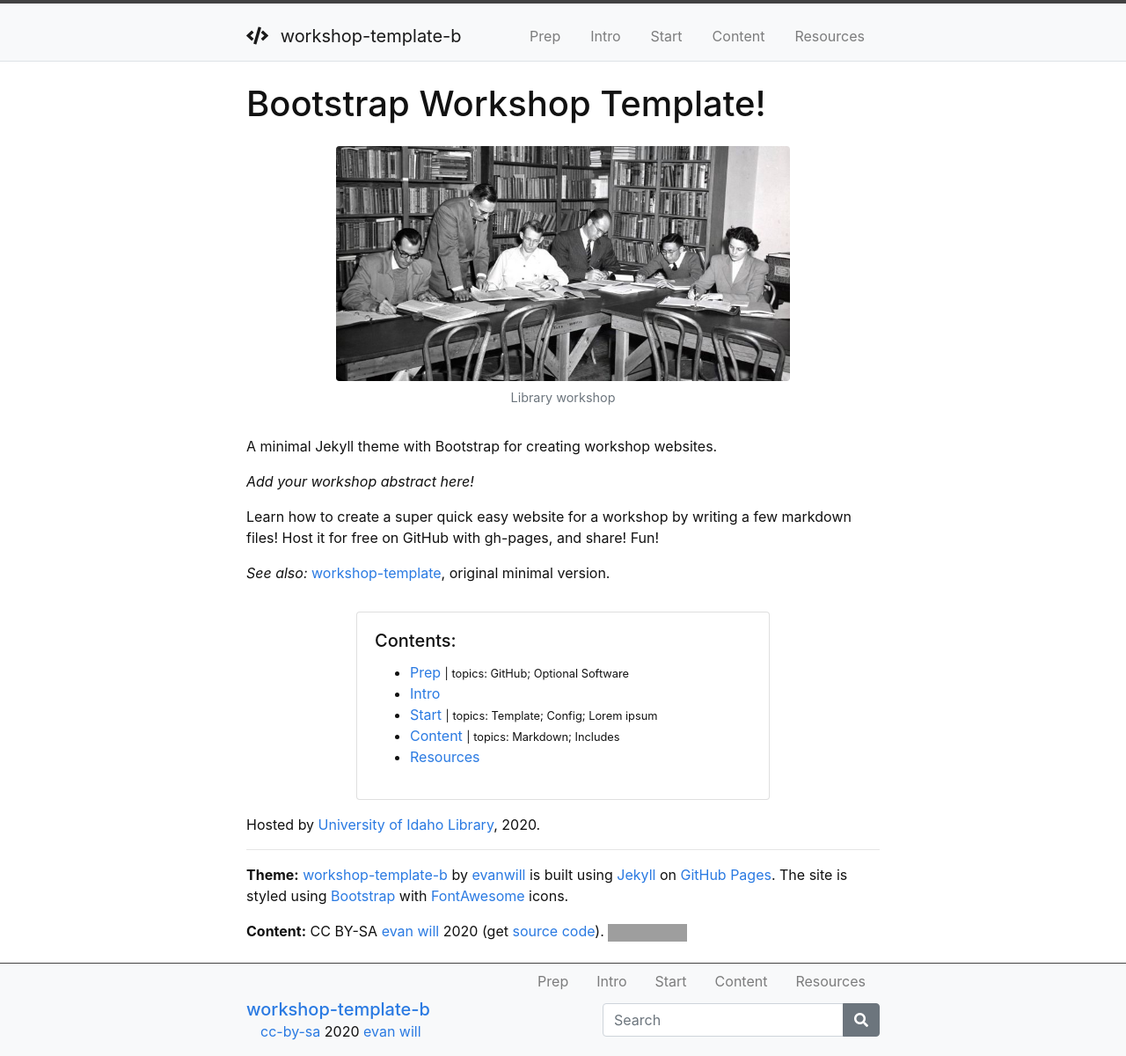
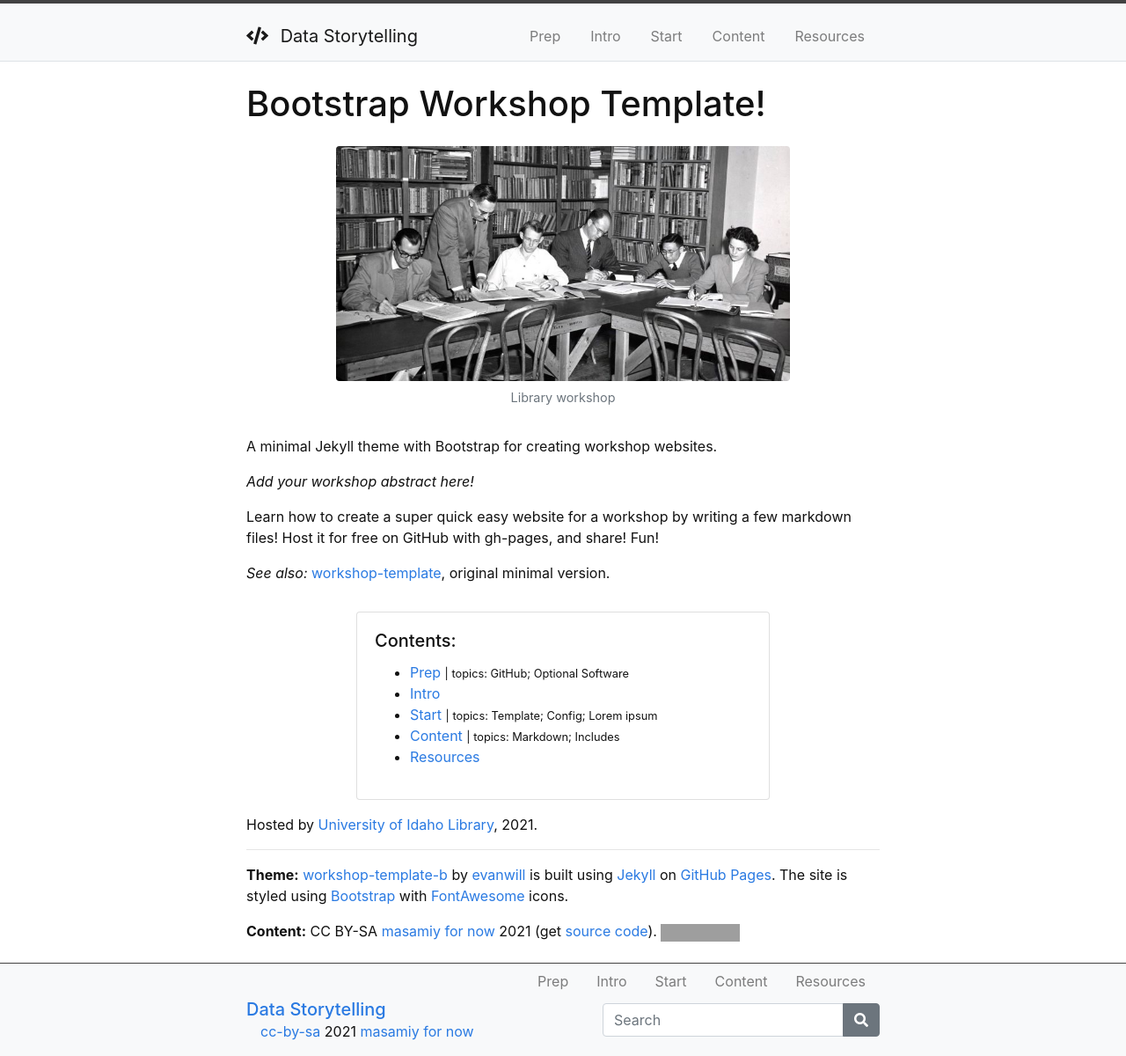
Before and after one commit to masamiy/DataStoryTelling, a Jekyll site: the page built from index.md, in a window 1280 px wide. Shown: the whole page at 88% size. Built offline with Jekyll 4.4.1, drawn with Linux system fonts in a browser that asks for light colours; grey boxes are pictures that could not be loaded.

Commit message:
Update _config.yml

```diff
--- a/_config.yml
+++ b/_config.yml
@@ -10,7 +10,7 @@
 # SITE SETTINGS
 #
 # title appears in the header
-title: workshop-template-b
+title: Data Storytelling
 # title-icon appears in the header to give some pizazz (leave blank for none)
 # choose from Font Awesome 5 free, https://fontawesome.com/icons?d=gallery&m=free
 # some options: fas fa-wrench; fas fa-cogs; fas fa-code; fas fa-chalkboard-teacher; fas fa-book-open
@@ -23,11 +23,11 @@ featured-image: "/images/uidaho-workshop.jpg"
 search: true
 
 # author settings for cc-by, appears in the footer and credits
-author: evan will
+author: masamiy for now
 # your github username for link [optional]
-github_username: evanwill
+github_username: masamiy
 # year or date published
-pub_year: 2020
+pub_year: 2021
 # location of code, the full url to your github repository
 source-code: https://github.com/evanwill/workshop-template-b
 
```
